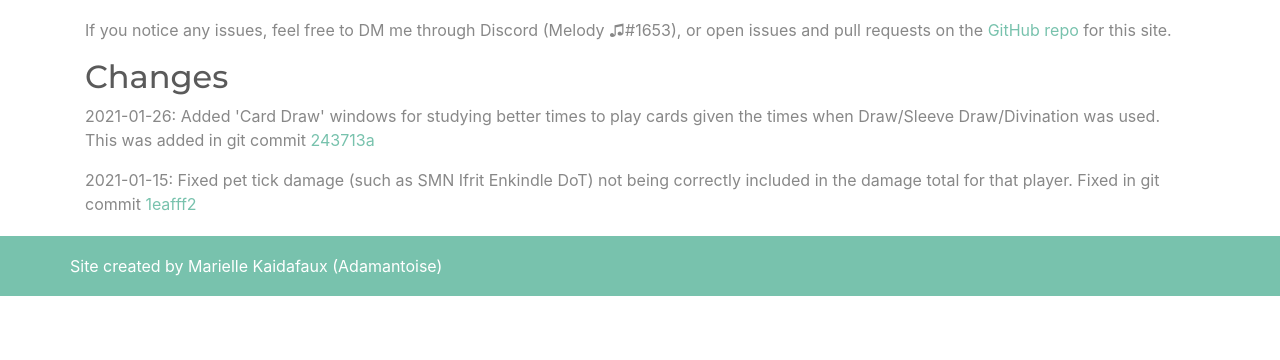
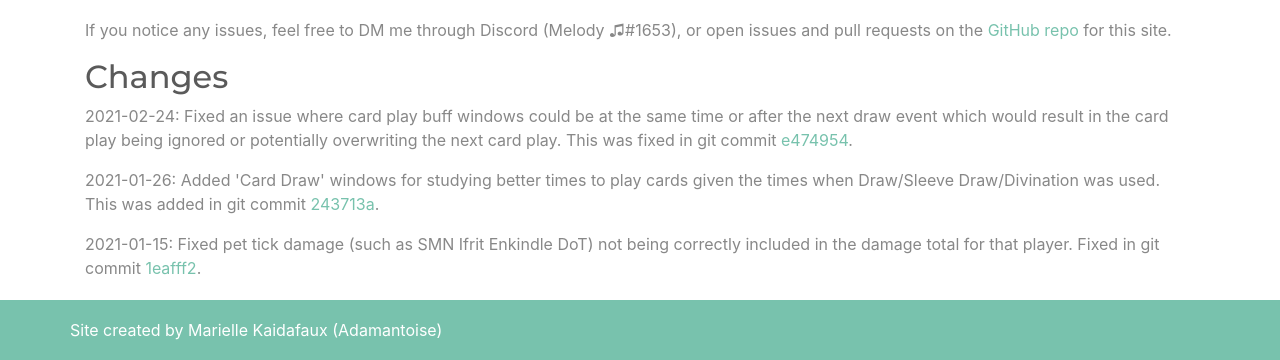
Before and after one commit to meldontaragon/astcardcalc, a Flask app: template templates/about.html in a window 1280 px wide. Shown: the part 2082-2442 px from the top of the page. Before the commit the page ends 2378 px from the top, so only its background shows below. Run offline with Flask 2, Linux system fonts and the light colour scheme; the template is opened without the code that fills it, so the values that code supplies are empty; parts of the project's set-up code (start-up, migrations or seed data) failed here and were passed over; some libraries are stand-ins or nearby versions.

Commit message:
Added about info on missing card play events

```diff
--- a/app.py
+++ b/app.py
@@ -15,7 +15,7 @@ app.config['SQLALCHEMY_DATABASE_URI'] =  os.environ['DATABASE_URL']
 app.config['SQLALCHEMY_TRACK_MODIFICATIONS'] = False
 db = SQLAlchemy(app)
 
-LAST_CALC_DATE = datetime.fromtimestamp(1611676663)
+LAST_CALC_DATE = datetime.fromtimestamp(1614204578)
 
 token = get_bearer_token()
 
--- a/templates/about.html
+++ b/templates/about.html
@@ -93,6 +93,7 @@
 <p>If you notice any issues, feel free to DM me through Discord (Melody ♫#1653), or open issues and pull requests on the <a href="https://github.com/meldontaragon/astcardcalc">GitHub repo</a> for this site.</p>
 
 <h2>Changes</h2>
-<p>2021-01-26: Added 'Card Draw' windows for studying better times to play cards given the times when Draw/Sleeve Draw/Divination was used. This was added in git commit <a href="https://github.com/meldontaragon/astcardcalc/commit/243713a227098c223c73a6e53327db039f97fa1b">243713a</a></p>
-<p>2021-01-15: Fixed pet tick damage (such as SMN Ifrit Enkindle DoT) not being correctly included in the damage total for that player. Fixed in git commit <a href="https://github.com/meldontaragon/astcardcalc/commit/1eafff25d498ff95ad170294967a1b98c32ef90d">1eafff2</a></p>
+<p>2021-02-24: Fixed an issue where card play buff windows could be at the same time or after the next draw event which would result in the card play being ignored or potentially overwriting the next card play. This was fixed in git commit <a href="https://github.com/meldontaragon/astcardcalc/commit/e4749543e35b250a0e045dae8c50388884c327c9">e474954</a>.</p>
+<p>2021-01-26: Added 'Card Draw' windows for studying better times to play cards given the times when Draw/Sleeve Draw/Divination was used. This was added in git commit <a href="https://github.com/meldontaragon/astcardcalc/commit/243713a227098c223c73a6e53327db039f97fa1b">243713a</a>.</p>
+<p>2021-01-15: Fixed pet tick damage (such as SMN Ifrit Enkindle DoT) not being correctly included in the damage total for that player. Fixed in git commit <a href="https://github.com/meldontaragon/astcardcalc/commit/1eafff25d498ff95ad170294967a1b98c32ef90d">1eafff2</a>.</p>
 {% endblock %}
```
